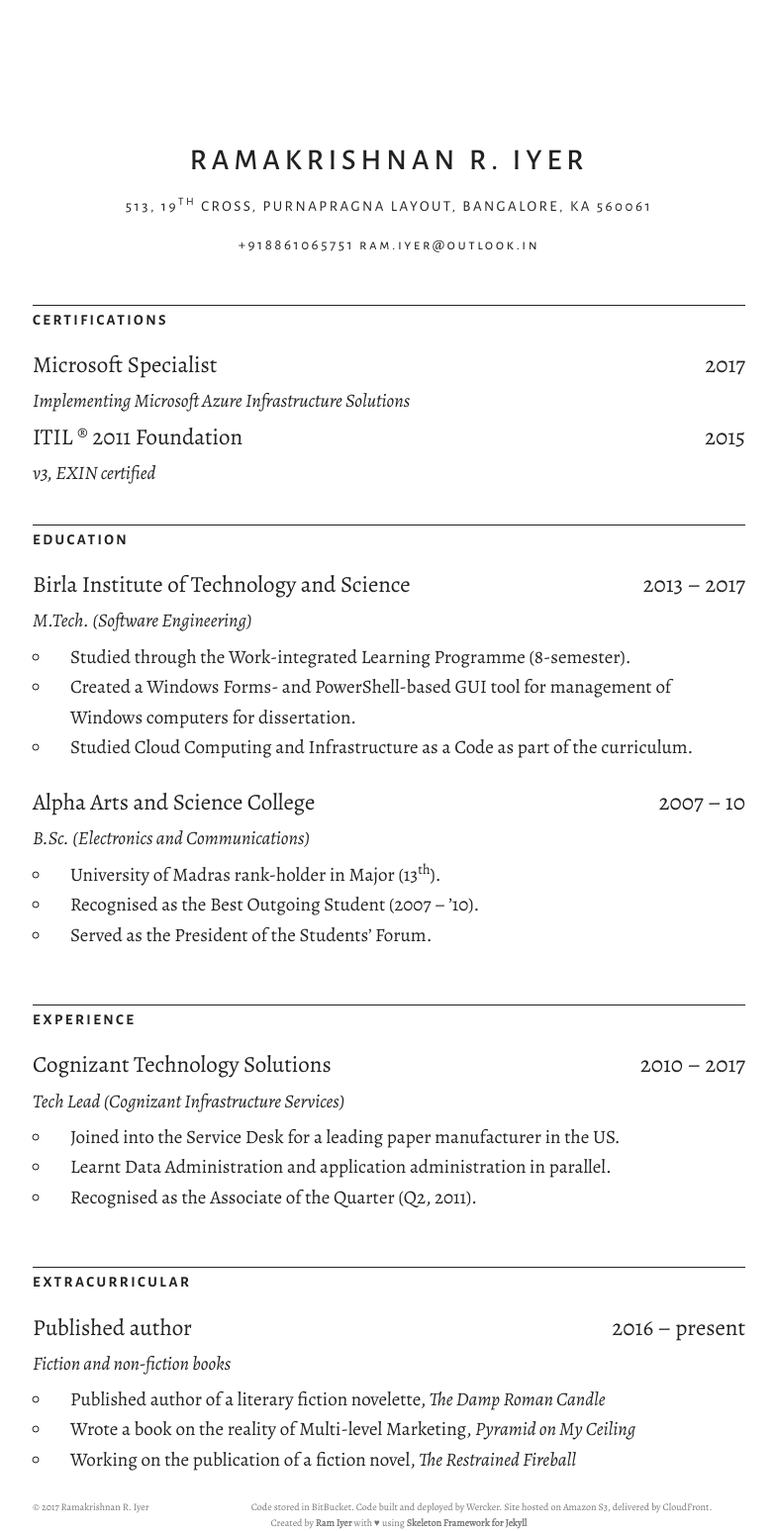
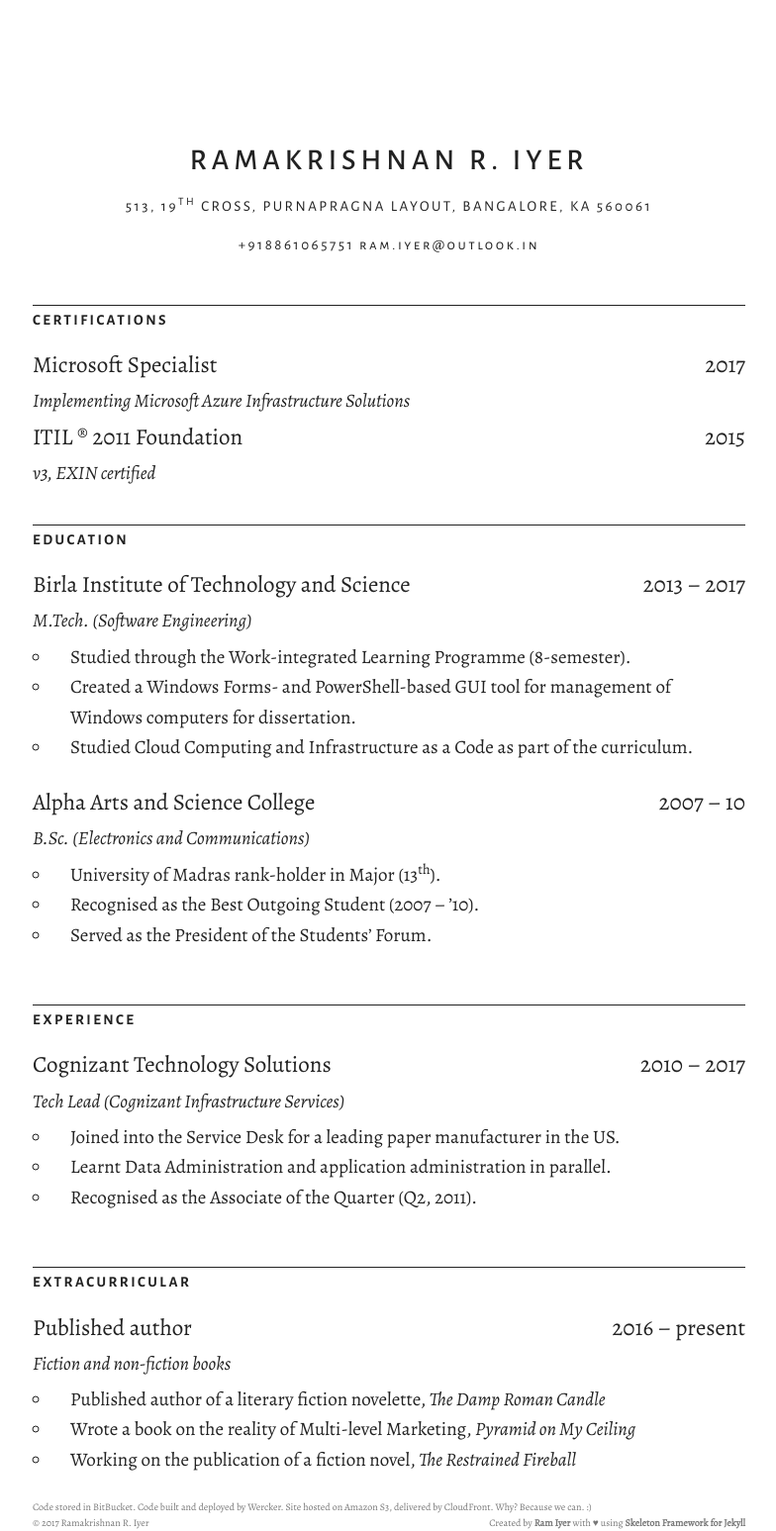
Before and after one commit to theramiyer/resume, a Jekyll site: the page built from index.html, in a window 1280 px wide. Shown: the whole page at 99% size, without its empty margins (247-1031 px from the left). Built offline with Jekyll 4.4.1, drawn with Linux system fonts in a browser that asks for light colours.

Commit message:
Add a little attitude to footer

```diff
--- a/_layouts/default.html
+++ b/_layouts/default.html
@@ -11,7 +11,7 @@
           {{ content }}
           <footer class="site-footer">
             <div class="twelve column">
-                Code stored in BitBucket. Code built and deployed by Wercker. Site hosted on Amazon&nbsp;S3, delivered by CloudFront.
+                Code stored in BitBucket. Code built and deployed by Wercker. Site hosted on Amazon&nbsp;S3, delivered by CloudFront. Why? Because we can. :)
               <div class="one-third column">
                 <div class="u-pull-left">
                   &copy; {{  site.time | date: '%Y' }} {{ site.name }}
```
